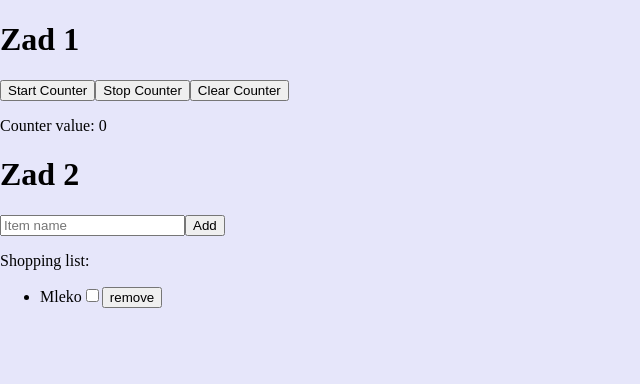
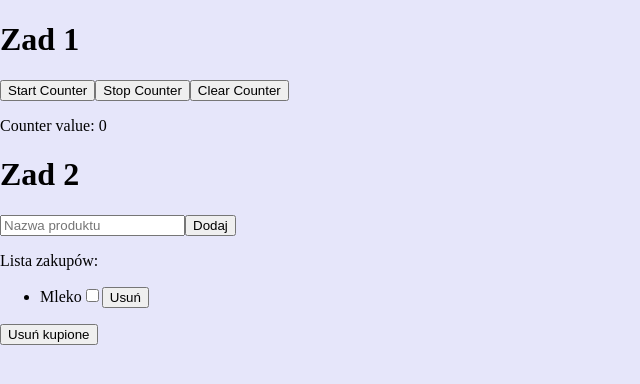
Before and after one commit to Karol-2/Record-Shop, an Angular app in the folder lab04/: page / in a window 1280 px wide. Shown: the top 384 px of the page, without its empty margins (0-640 px from the left). Built offline with nearby package versions, Linux system fonts and the light colour scheme.

Commit message:
Dodanie powiadomien

```diff
--- a/lab04/src/app/shopping/add-product/add-product.component.html
+++ b/lab04/src/app/shopping/add-product/add-product.component.html
@@ -1,4 +1,8 @@
 <form (ngSubmit)="addProduct(productVal.value)">
-  <input type="text" placeholder="Item name" #productVal />
-  <button type="submit" >Add</button>
+  <input type="text" placeholder="Nazwa produktu" #productVal />
+  <button type="submit" >Dodaj</button>
 </form>
+<div *ngIf="showError">
+  <span class="error"> {{errorMessage}}</span>
+  <button (click)="closeNotification()"> X </button>
+</div>
--- a/lab04/src/app/shopping/add-product/add-product.component.scss
+++ b/lab04/src/app/shopping/add-product/add-product.component.scss
@@ -0,0 +1,4 @@
+.error{
+    font-weight: bold;
+    color: red;
+}
--- a/lab04/src/app/shopping/add-product/add-product.component.ts
+++ b/lab04/src/app/shopping/add-product/add-product.component.ts
@@ -1,4 +1,4 @@
-import { Component, Output, EventEmitter } from '@angular/core';
+import { Component, Output, EventEmitter, Input } from '@angular/core';
 import { Product } from '../models/Products.model';
 
 @Component({
@@ -8,18 +8,29 @@ import { Product } from '../models/Products.model';
 })
 export class AddProductComponent {
   protected newProduct: string = '';
+  protected errorMessage: string = '';
+  protected showError: boolean = false;
 
+  @Input() public products: Product[] = []
   @Output() protected notify: EventEmitter<string> = new EventEmitter<string>
 
-  protected addProduct = (productName: string): void => {
+  protected addProduct (productName: string): void {
     if (productName.trim() === ""){
-      console.log("Error, próba dodania pustego elementu")
+      this.errorMessage = "Error, próba dodania pustego elementu";
+      this.showError = true;
+      return
+    } else if (this.products.some((product: Product) => product.name === productName)){
+      this.errorMessage = "Error, ten produkt jest już na liście"
+      this.showError = true;
       return
     }
-
     this.newProduct = productName;
-    console.log(this.newProduct)
     this.notify.emit(this.newProduct)
   }
 
+  protected closeNotification(): void{
+    this.showError = false
+  }
+
+
 }
--- a/lab04/src/app/shopping/shopping-list/shopping-list.component.html
+++ b/lab04/src/app/shopping/shopping-list/shopping-list.component.html
@@ -1,11 +1,12 @@
-<app-add-product (notify)="addReceivedProduct($event)"></app-add-product>
+<app-add-product (notify)="addReceivedProduct($event)" [products]="products"></app-add-product>
 
-<p>Shopping list:</p>
+<p>Lista zakupów:</p>
 <ul>
     <li *ngFor="let product of products">
         <span [ngClass]="{'bought': product.bought}">{{product.name}}</span>
         <input type="checkbox" [(ngModel)]="product.bought">
-        <button (click)="removeProduct(product)">remove</button>
+        <button (click)="removeProduct(product)">Usuń</button>
 
     </li>
 </ul>
+<button (click)="removeBought()">Usuń kupione</button>
--- a/lab04/src/app/shopping/shopping-list/shopping-list.component.ts
+++ b/lab04/src/app/shopping/shopping-list/shopping-list.component.ts
@@ -1,26 +1,29 @@
-import { Component, Input } from '@angular/core';
+import { Component } from '@angular/core';
 import { Product } from '../models/Products.model';
 
 @Component({
   selector: 'app-shopping-list',
   templateUrl: './shopping-list.component.html',
-  styleUrls: ['./shopping-list.component.scss']
+  styleUrls: ['./shopping-list.component.scss'],
 })
+export class ShoppingListComponent {
+  protected products: Product[] = [{ name: 'Mleko', bought: false }];
 
-
-
-export class ShoppingListComponent {
-  @Input() protected products: Product[] = [{name: "Mleko", bought: false}]
-
-  protected removeProduct(product: Product): void{
+  protected removeProduct(product: Product): void {
     const index: number = this.products.indexOf(product);
-    if(index !== -1){
-      this.products.splice(index,1)
+    if (index !== -1) {
+      this.products.splice(index, 1);
     }
   }
 
-  protected addReceivedProduct(productName: string): void{
-    const newProduct: Product = {name: productName, bought: false}
-    this.products.push(newProduct)
+  protected addReceivedProduct(productName: string): void {
+    const newProduct: Product = { name: productName, bought: false };
+    this.products.push(newProduct);
+  }
+
+  protected removeBought(): void {
+    this.products = this.products.filter((product: Product) => {
+      return product.bought === false;
+    });
   }
 }
```
